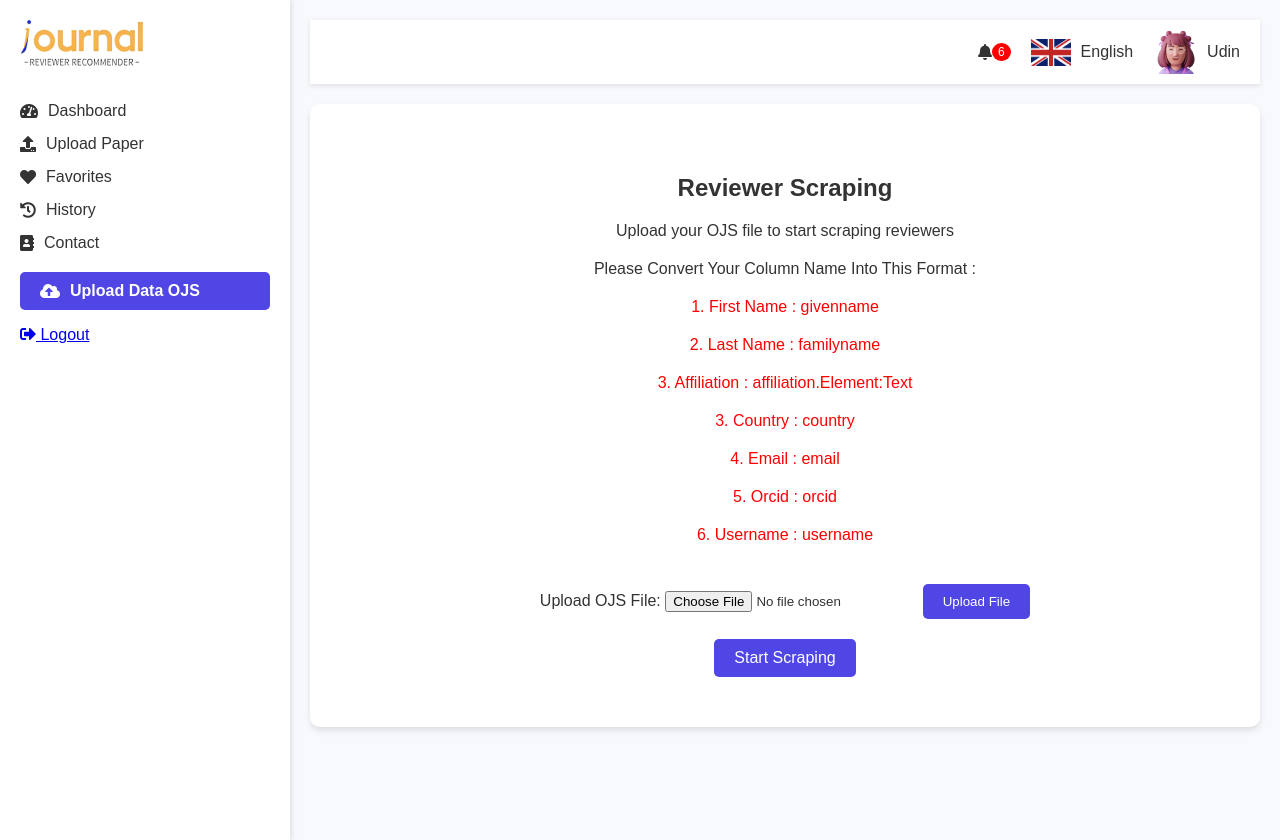
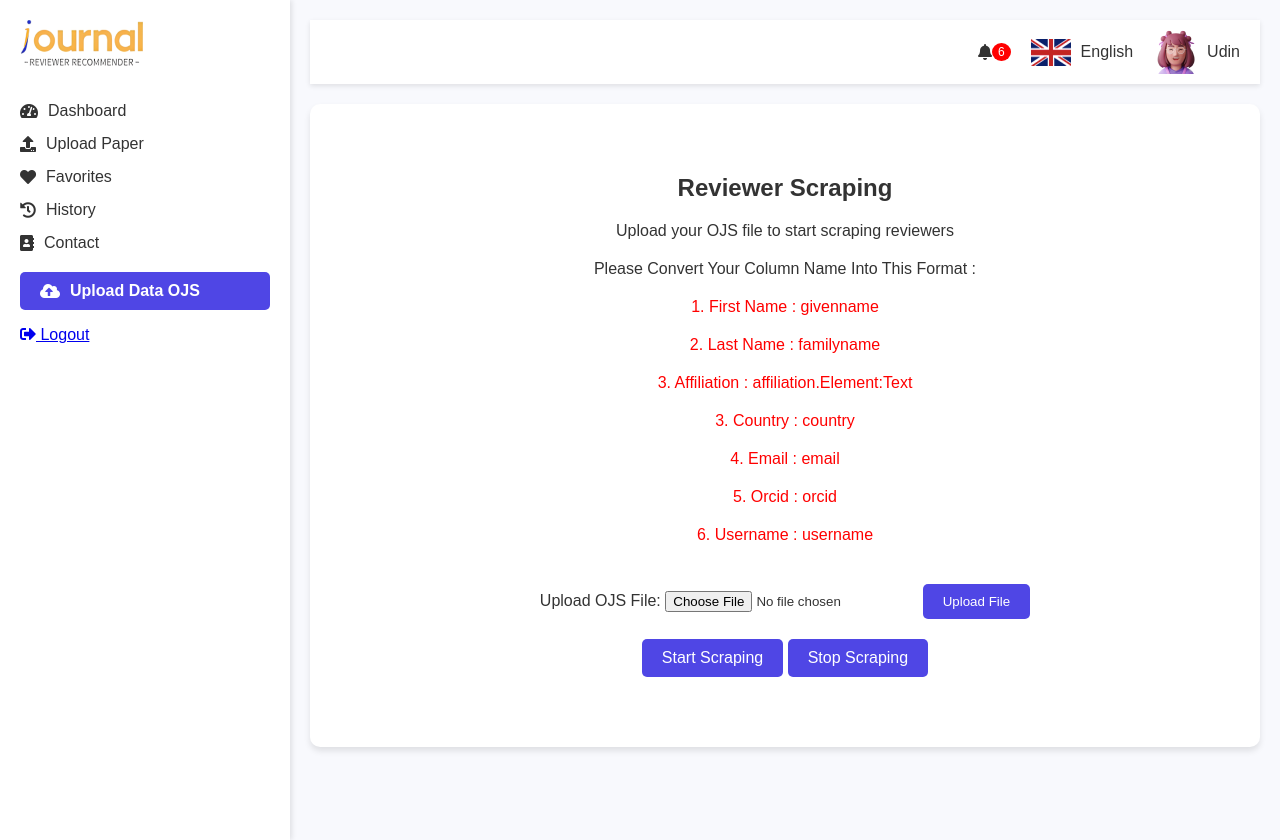
Before and after one commit to AgileRE-2024/Reviewer-Database-Journal, a Django app: page /upload/ojs/ in a window 1280 px wide. Run offline with Django 5.2, Linux system fonts and the light colour scheme.

Commit message:
update html + css

```diff
--- a/mysite/static/css/upload-ojs.css
+++ b/mysite/static/css/upload-ojs.css
@@ -137,7 +137,7 @@ header {
   margin-top: 10px;
 }
 
-.upload-btn, .go-btn {
+.upload-btn, .go-btn, .stop-btn {
   background-color: #4F46E5;
   color: #fff;
   border: none;
@@ -147,7 +147,7 @@ header {
   margin-top: 20px;
 }
 
-.upload-btn:hover, .go-btn:hover, .upload-button:hover{
+.upload-btn:hover, .go-btn:hover, .upload-button:hover, .stop-btn:hover {
   background-color: #6359e9;
 }
 
@@ -170,7 +170,7 @@ header {
   margin-bottom: 20px;
 }
 
-.go-btn {
+.go-btn, .stop-btn {
   font-size: 16px;
 }
 
--- a/mysite/template/upload-ojs.html
+++ b/mysite/template/upload-ojs.html
@@ -62,6 +62,8 @@
                         <button type="submit" id="upload-btn" class="upload-btn">Upload File</button>
                     </form>
                     <button id="go-btn" class="go-btn" disabled>Start Scraping</button>
+                    <button id="stop-btn" class="stop-btn" disabled>Stop Scraping</button>
+                    <p id="scraping-stats" class="stats"></p>
                 </div>
             </div>
         </main>
```
